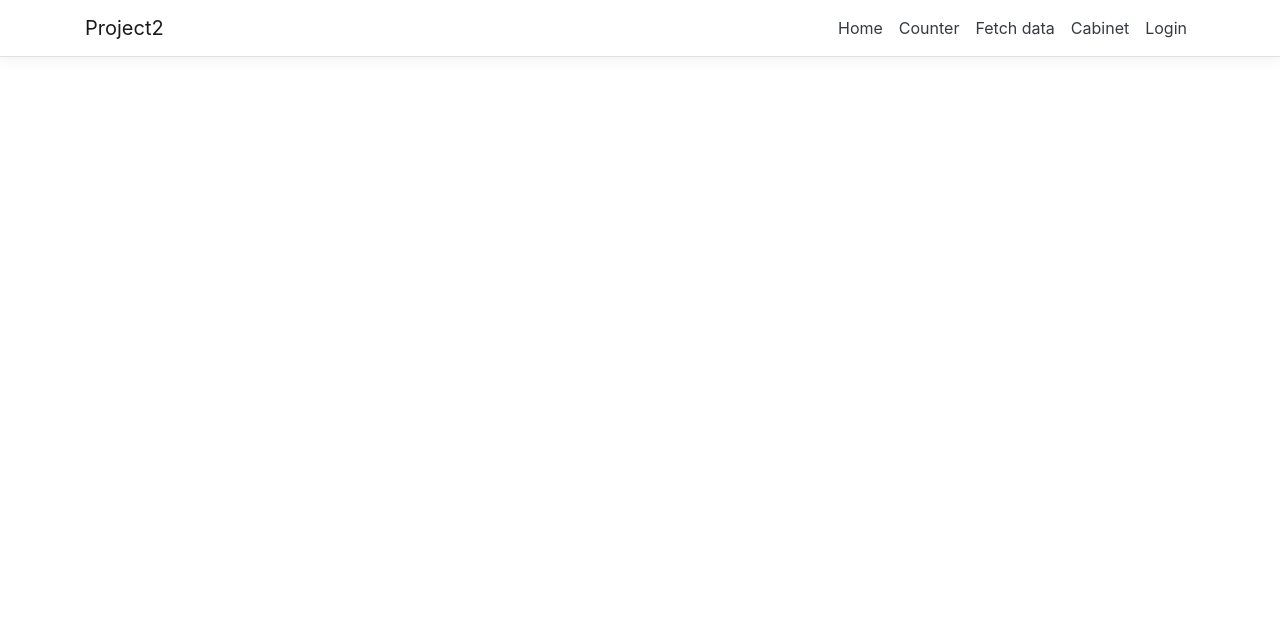
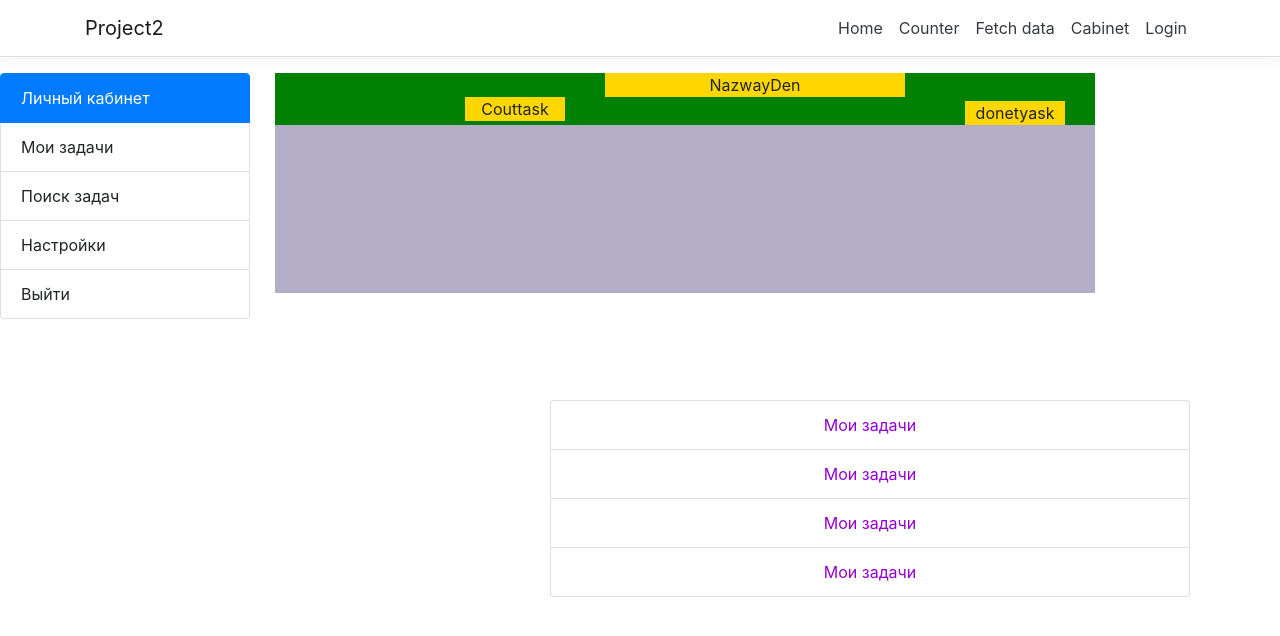
Before and after one commit to NazwayDen/Project2, an Angular app in the folder Project2/ClientApp/: page /lk in a window 1280 px wide. Shown: the top 636 px of the page. Built offline with nearby package versions, Linux system fonts and the light colour scheme; no server answers.

Commit message:
no message

```diff
--- a/Project2/ClientApp/src/app/components/private-room/private-room.component.css
+++ b/Project2/ClientApp/src/app/components/private-room/private-room.component.css
@@ -0,0 +1,44 @@
+.sizeli {
+    width: 250px;
+   }
+ .nick{
+     text-align: center;
+     background-color: gold;
+     margin-left: 330px;
+     width: 300px;
+ }
+ .lccentre-task{
+    position: absolute; left: 550px; top: 400px; width: 50%;
+ }
+ .centretask-first{
+     color: darkviolet;
+     text-align:center;
+    }
+.settings { position: absolute; right: 20px; top: 20; }
+.lk-leftside-menu{ position: absolute; left: 0; top: 20; width: 50%; }
+.lk-rightside-menu { position: absolute; right: 0; top: 20; width: 50%; }
+.lcprofile {
+    margin-left: 190px;
+    margin-right: auto;
+    width: 820px;
+    height: 220px;
+    background: #b4adc7;
+}
+.counttask{
+    text-align: center;
+    background-color: gold;
+    margin-left: 190px;
+
+    width: 100px;
+
+}
+.donetask{
+    text-align: center;
+    background-color: gold;
+    margin-left: 690px;
+    margin-top: -20px;
+    width: 100px
+    ;}
+    .lox{
+        background-color: green;
+    }
--- a/Project2/ClientApp/src/app/components/private-room/private-room.component.html
+++ b/Project2/ClientApp/src/app/components/private-room/private-room.component.html
@@ -1,5 +1,29 @@
+<div class="lk-leftside-menu">
+  <ul class="list-group">
+    <li class="list-group-item active sizeli">Личный кабинет</li>
+    <li class="list-group-item sizeli">Мои задачи</li>
+    <li class="list-group-item sizeli">Поиск задач</li>
+    <li class="list-group-item sizeli">Настройки</li>
+    <li class="list-group-item sizeli">Выйти</li>
+  </ul>
+</div>
+<div class="lcprofile">
+  <div class="lox">
+  <form class="nick">NazwayDen</form>
+ <form class="counttask">Couttask</form>
+<form class="donetask">donetyask</form>
+</div>
+</div>
+<div class="lccentre-task">
+  <ul class="list-group">
+    <li class="list-group-item centretask-first">Мои задачи</li>
+    <li class="list-group-item centretask-first">Мои задачи</li>
+    <li class="list-group-item centretask-first">Мои задачи</li>
+    <li class="list-group-item centretask-first">Мои задачи</li>
+  </ul>
+</div>
+<div class="lk-rightside-menu">
 
-<div *ngFor="let user of users">
-  <p>{{ user.id }}</p>
-  <p>{{ user.nickname }}</p>
+
+
 </div>
```
